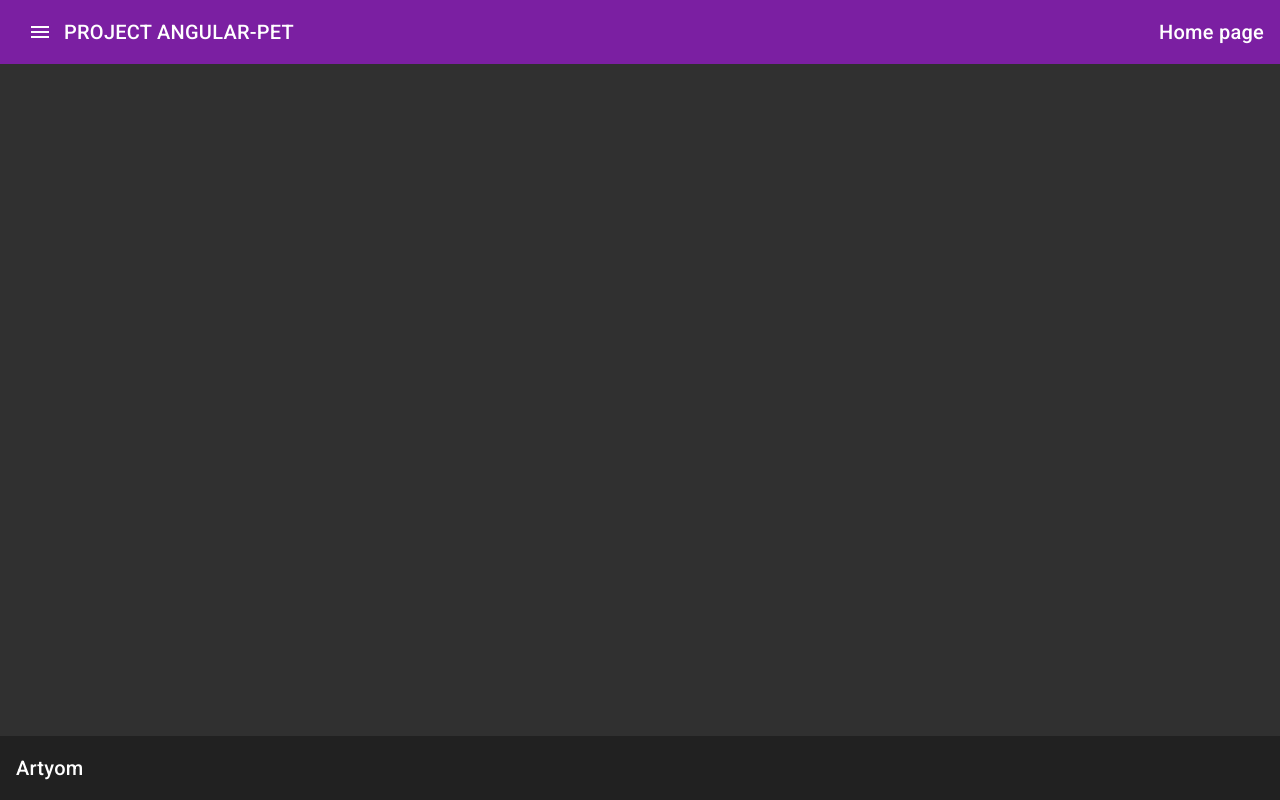
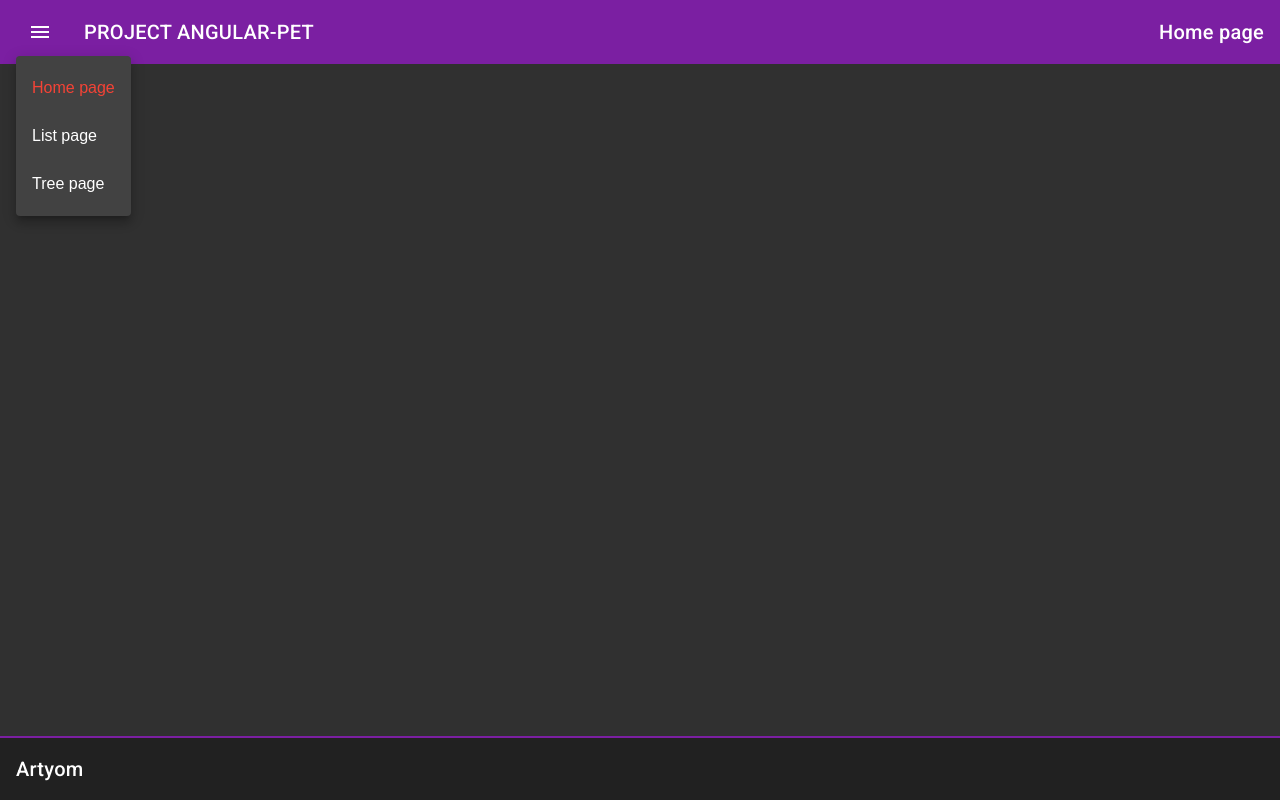
Before and after one commit to Artrudjob/angular-pet, an Angular app: page / in a window 1280 px wide. Both pictures are taken after a click on the button "menu". Built offline with nearby package versions, Linux system fonts and the light colour scheme.

Commit message:
add changes

```diff
--- a/src/app/home/home.component.html
+++ b/src/app/home/home.component.html
@@ -2,9 +2,31 @@
     <header>
         <mat-toolbar color="primary" [ngClass]="['home__header']">
             <div [ngClass]="['home__container']">
-                <button mat-icon-button>
+                <button mat-icon-button [matMenuTriggerFor]="menu" (click)="menuIsOpen = !menuIsOpen">
                     <mat-icon>menu</mat-icon>
                 </button>
+                <mat-menu #menu="matMenu">
+                    <button [ngClass]="['home__button']"
+                      [routerLink]="['']"
+                      [routerLinkActive]="['home__button_active']"
+                      [routerLinkActiveOptions]="{ exact: true }"
+                      color="warn"
+                    >
+                        Home page
+                    </button>
+                    <button [ngClass]="['home__button']"
+                      [routerLink]="['/list']"
+                      [routerLinkActive]="['home__button_active']"
+                    >
+                        List page
+                    </button>
+                    <button [ngClass]="['home__button']"
+                      [routerLink]="['/tree']"
+                      [routerLinkActive]="['home__button_active']"
+                    >
+                        Tree page
+                    </button>
+                </mat-menu>
                 <h1>PROJECT ANGULAR-PET</h1>
             </div>
             <p>{{location | titlecase}} page</p>
--- a/src/app/home/home.component.scss
+++ b/src/app/home/home.component.scss
@@ -13,6 +13,7 @@
     &__container {
         display: flex;
         align-items: center;
+        gap: 20px;
     }
 
     &__main {
@@ -23,5 +24,41 @@
     &__footer {
         display: flex;
         flex: 0 0 64px;
+        border-top: 2px solid #7b1fa2;
+    }
+
+    &__button {
+        display: flex;
+        position: relative;
+        align-items: center;
+        justify-content: flex-start;
+        overflow: hidden;
+        padding: 0;
+        padding-left: 16px;
+        padding-right: 16px;
+        -webkit-user-select: none;
+        user-select: none;
+        cursor: pointer;
+        outline: none;
+        border: none;
+        -webkit-tap-highlight-color: rgba(0,0,0,0);
+        cursor: pointer;
+        width: 100%;
+        text-align: left;
+        box-sizing: border-box;
+        color: inherit;
+        font-size: inherit;
+        background: none;
+        text-decoration: none;
+        margin: 0;
+        min-height: 48px;
+
+        &:hover {
+            background-color: rgba(166,166,166, .2);
+        }
+
+        &_active {
+            color: rgb(244,67,54);
+        }
     }
 }
--- a/src/app/home/home.component.ts
+++ b/src/app/home/home.component.ts
@@ -1,4 +1,5 @@
-import { Component, OnInit } from '@angular/core';
+import { Component, OnChanges, OnInit, SimpleChanges } from '@angular/core';
+import { ActivatedRoute, NavigationEnd, Router } from '@angular/router';
 
 @Component({
   selector: 'app-home',
@@ -7,12 +8,17 @@ import { Component, OnInit } from '@angular/core';
 })
 export class HomeComponent {
   location: string
+  menuIsOpen: boolean = false
 
-  ngOnInit() {
-    this.location = this.getLocationPathName();
+  constructor(private route: Router) {
+    this.route.events.subscribe((event) => {
+      if (event instanceof NavigationEnd) {
+        this.location = this.getLocationPathName();
+      }
+    })
   }
 
-  getLocationPathName() {
+  getLocationPathName(): string {
     if (window.location.pathname === '/') {
       return 'Home';
     } else {
```
Also changed, not shown: src/app/app.module.ts (+7 -3 lines).
